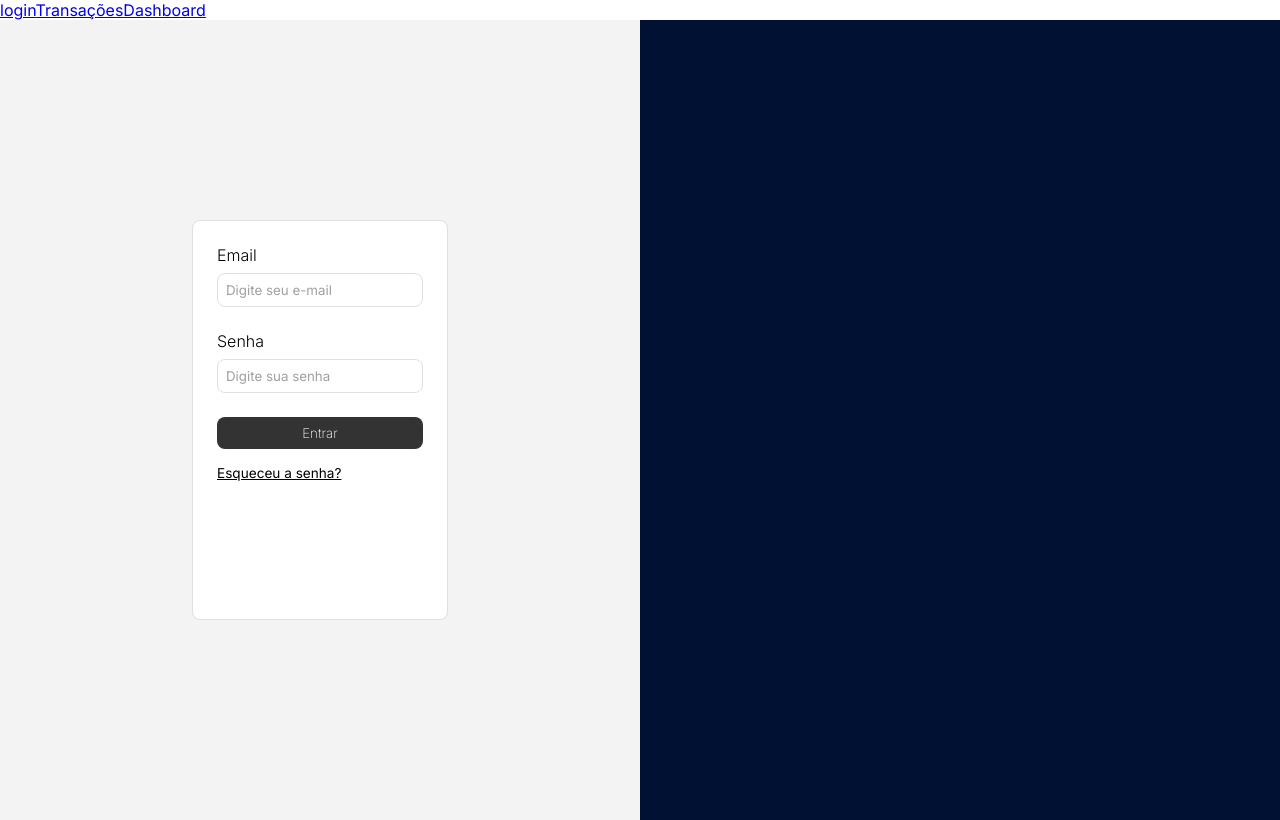
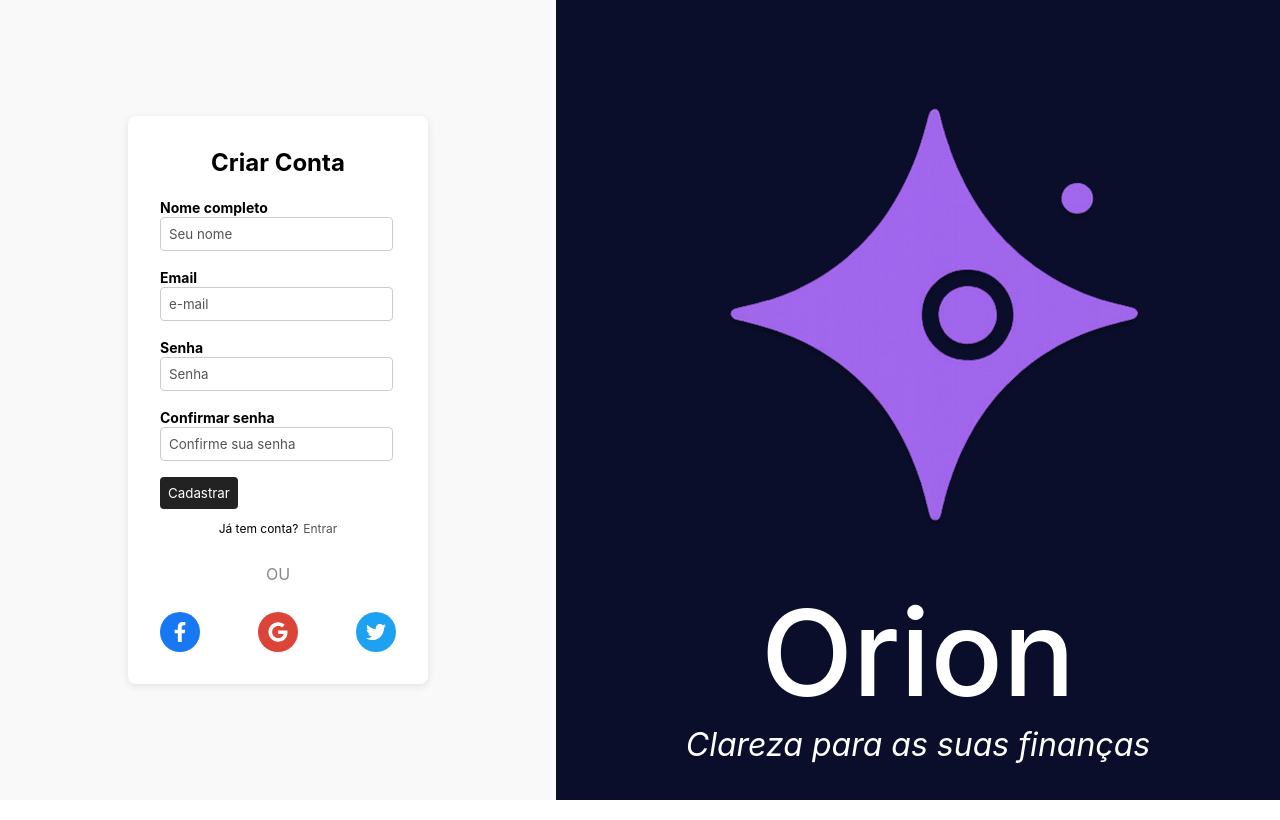
Before and after one commit to NicolasS-L/Orion, a React (Vite) app: page / in a window 1280 px wide. Built offline with nearby package versions, Linux system fonts and the light colour scheme.

Commit message:
tela de registro finalizada

```diff
--- a/package.json
+++ b/package.json
@@ -10,9 +10,11 @@
     "preview": "vite preview"
   },
   "dependencies": {
+    "axios": "^1.11.0",
     "react": "^19.1.1",
     "react-dom": "^19.1.1",
-    "react-router-dom": "^7.8.0"
+    "react-icons": "^5.5.0",
+    "react-router-dom": "^7.8.1"
   },
   "devDependencies": {
     "@eslint/js": "^9.33.0",
--- a/src/App.jsx
+++ b/src/App.jsx
@@ -1,20 +1,35 @@
-import { BrowserRouter as Router, Routes, Route } from "react-router-dom";
-import Transacao from "./components/transacao";
+import { BrowserRouter as Router, Routes, Route, useLocation } from "react-router-dom";
+import Transacao from "./components/Transacao";
 import Login from "./components/Login";
 import Dashboard from "./components/Dashboard";
 import Menu from "./Menu";
+import Register from "./components/Register";
 
+function AppLayout() {
+  const location = useLocation();
+  const hideMenu =
+    location.pathname === "/" ||
+    location.pathname === "/login" ||
+    location.pathname === "/register";
 
+  return (
+    <>
+      {!hideMenu && <Menu />}
+      <Routes>
+        <Route path="/" element={<Register />} />
+        <Route path="/login" element={<Login />} />
+        <Route path="/register" element={<Register />} />
+        <Route path="/transacao" element={<Transacao />} />
+        <Route path="/dashboard" element={<Dashboard />} />
+      </Routes>
+    </>
+  );
+}
 
 function App() {
   return (
     <Router>
-      <Menu />
-      <Routes>
-        <Route path="/" element={<Login />} />
-        <Route path="/transacao" element={<Transacao />} />
-        <Route path="/dashboard" element={<Dashboard />} />
-      </Routes>
+      <AppLayout />
     </Router>
   );
 }
--- a/src/Menu.jsx
+++ b/src/Menu.jsx
@@ -3,9 +3,10 @@ import { Link } from "react-router-dom";
 function Menu() {
   return (
     <nav>
-      <Link to="/">login</Link>
+      <Link to="/">Login</Link>
       <Link to="/transacao">Transações</Link>
       <Link to="/dashboard">Dashboard</Link>
+      <Link to="/register">Registrar</Link>
     </nav>
   );
 }
--- /dev/null
+++ b/src/components/Register.css
@@ -0,0 +1,132 @@
+* {
+  margin: 0;
+  padding: 0;
+  box-sizing: border-box;
+}
+
+.login-container {
+  display: flex;
+  height: 100vh;
+}
+
+/* Lado esquerdo */
+.login-form-section {
+  flex: 1;
+  display: flex;
+  justify-content: center;
+  align-items: center;
+  background: #f9f9f9;
+}
+
+.login-box {
+  background: #fff;
+  padding: 2rem;
+  border-radius: 8px;
+  width: 300px;
+  display: flex;
+  flex-direction: column;
+  gap: 0.75rem;
+  box-shadow: 0 2px 8px rgba(0, 0, 0, 0.1);
+}
+
+.login-box h2 {
+  text-align: center;
+  margin-bottom: 0.5rem;
+}
+
+.login-box label {
+  font-size: 14px;
+  font-weight: bold;
+}
+
+.login-box input {
+  padding: 0.5rem;
+  border: 1px solid #ccc;
+  border-radius: 4px;
+}
+
+.btn-enter {
+  padding: 0.5rem;
+  background: #222;
+  color: white;
+  border: none;
+  border-radius: 4px;
+  cursor: pointer;
+}
+
+.login-links {
+  display: flex;
+  justify-content: center;
+  gap: 5px;
+  font-size: 12px;
+}
+
+.login-links a {
+  color: #555;
+  text-decoration: none;
+}
+
+.divider {
+  text-align: center;
+  margin: 1rem 0;
+}
+
+.divider span {
+  background: #fff;
+  padding: 0 0.5rem;
+  color: #888;
+}
+
+.social-login {
+  display: flex;
+  justify-content: space-between;
+}
+
+.btn-social {
+  display: flex;
+  align-items: center;
+  justify-content: center;
+  width: 40px;
+  height: 40px;
+  border: none;
+  border-radius: 50%;
+  color: white;
+  cursor: pointer;
+}
+
+.facebook {
+  background: #1877f2;
+}
+
+.google {
+  background: #db4437;
+}
+
+.twitter {
+  background: #1da1f2;
+}
+
+.login-brand-section {
+  flex: 1;
+  background: #0a0e2a;
+  color: white;
+  display: flex;
+  justify-content: center;
+  align-items: center;
+}
+
+.brand-content {
+  text-align: center;
+}
+
+
+.brand-content h1 {
+  font-size: 7.5rem;
+  font-weight: 500;
+}
+
+.brand-content p {
+  font-size: 2rem;
+  font-weight: 400;
+  font-style: italic;
+}
--- /dev/null
+++ b/src/components/Register.jsx
@@ -0,0 +1,111 @@
+import React, { useState } from "react";
+import "./Register.css";
+import { FaFacebookF, FaGoogle, FaTwitter } from "react-icons/fa";
+
+export default function Register() {
+  const [nome, setNome] = useState("");
+  const [email, setEmail] = useState("");
+  const [senha, setSenha] = useState("");
+  const [confirma, setConfirma] = useState("");
+  const [erro, setErro] = useState("");
+
+  function cadastrar(e) {
+    e.preventDefault();
+
+    if (!nome || !email || !senha || !confirma) {
+      setErro("Preencha todos os campos.");
+    } else if (!/\S+@\S+\.\S+/.test(email)) {
+      setErro("E-mail inválido.");
+    } else if (senha.length < 6) {
+      setErro("A senha precisa ter pelo menos 6 caracteres.");
+    } else if (senha !== confirma) {
+      setErro("As senhas não coincidem.");
+    } else {
+      setErro("");
+      alert("Cadastro realizado com sucesso!");
+      console.log({ nome, email, senha });
+    }
+  }
+
+  return (
+    <div className="login-container">
+      <div className="login-form-section">
+        <div className="login-box">
+          <h2>Criar Conta</h2>
+
+
+          {erro && <p className="error">{erro}</p>}
+
+          <form onSubmit={cadastrar}>
+            <label>Nome completo</label>
+            <input
+              type="text"
+              placeholder="Seu nome"
+              value={nome}
+              onChange={(e) => setNome(e.target.value)}
+            />
+
+            <label>Email</label>
+            <input
+              type="email"
+              placeholder="e-mail"
+              value={email}
+              onChange={(e) => setEmail(e.target.value)}
+            />
+
+            <label>Senha</label>
+            <input
+              type="password"
+              placeholder="Senha"
+              value={senha}
+              onChange={(e) => setSenha(e.target.value)}
+            />
+
+            <label>Confirmar senha</label>
+            <input
+              type="password"
+              placeholder="Confirme sua senha"
+              value={confirma}
+              onChange={(e) => setConfirma(e.target.value)}
+            />
+
+            <button className="btn-enter" type="submit">
+              Cadastrar
+            </button>
+          </form>
+
+          <div className="login-links">
+            <span>Já tem conta?</span>
+            <a href="#">Entrar</a>
+          </div>
+
+          <div className="divider">
+            <span>OU</span>
+          </div>
+
+          <div className="social-login">
+            <button className="btn-social facebook">
+              <FaFacebookF size={20} />
+            </button>
+            <button className="btn-social google">
+              <FaGoogle size={20} />
+            </button>
+            <button className="btn-social twitter">
+              <FaTwitter size={20} />
+            </button>
+          </div>
+        </div>
+      </div>
+
+      <div className="login-brand-section">
+        <div className="brand-content">
+          <div className="brand-logo">
+            <img src="src/images/orionOficial.png" alt="Logo Orion" />
+          </div>
+          <h1>Orion</h1>
+          <p>Clareza para as suas finanças</p>
+        </div>
+      </div>
+    </div>
+  );
+}
--- a/src/css/login.css
+++ b/src/css/login.css
@@ -1,4 +1,4 @@
-@import './root.css';
+@import '../css/root.css';
 
 * {
   box-sizing: border-box;
--- a/src/css/root.css
+++ b/src/css/root.css
@@ -1,12 +1,9 @@
-@import url('https://fonts.googleapis.com/css2?family=Inter:ital,opsz,wght@0,14..32,100..900;1,14..32,100..900&display=swap');
-
 :root {
-  --background-light: #F3F3F3;
-  --backgroun-dark: #001133;
-  --text-dark1: #E0E0E0;
-  --text-dark2: #A0A0A0;
-  --color-white: #FFFFFF;
-  --color-btn: #333333;
-  --color-btn-hoover: #595959;
-  --color-border: #E0E0E0;
+  --background-light: #ffffff;
+  --background-dark: #0a0e2a;
+  --color-white: #ffffff;
+  --color-border: #ccc;
+  --text-dark2: #555;
+  --color-btn: #1877f2;
+  --color-btn-hoover: #1259b2;
 }
```
Also changed, not shown: src/components/PrivateRoute.jsx (added, +10 -0 lines), src/context/AuthContext.jsx (added, +54 -0 lines), 2 other files (tests, documents, lock files or other folders).
